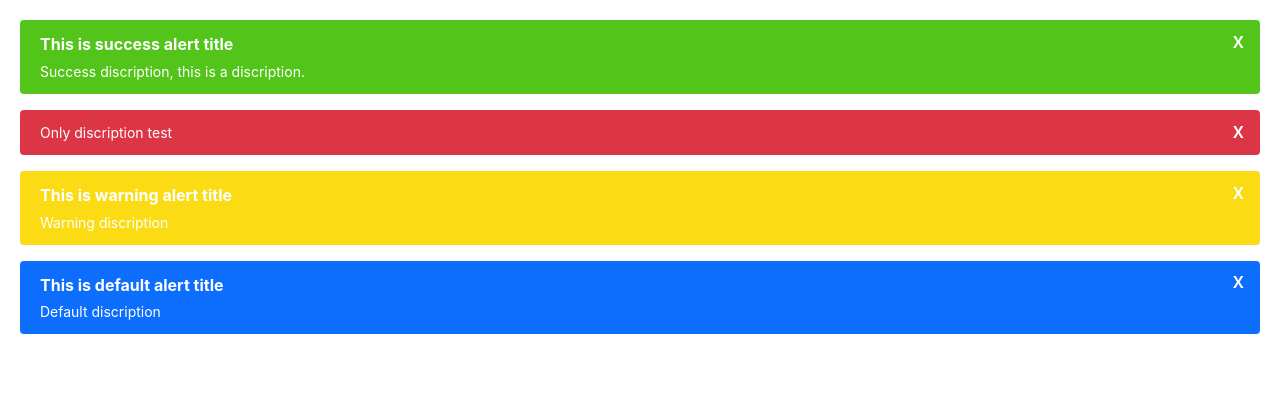
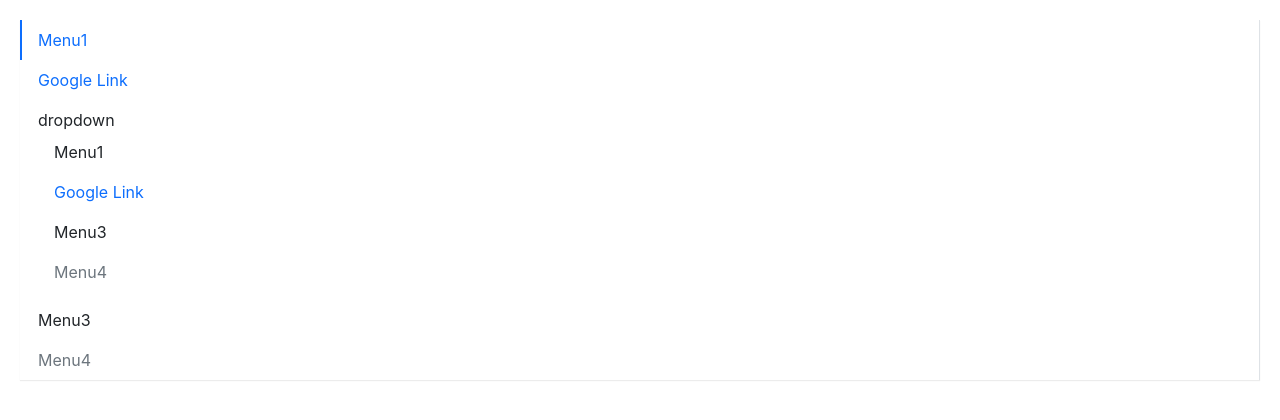
Before and after one commit to gma201011/gntd, a React (Create React App) app: page / in a window 1280 px wide. Shown: the top 420 px of the page. Built offline with nearby package versions, Linux system fonts and the light colour scheme.

Commit message:
feat: menu component

```diff
--- a/src/app.tsx
+++ b/src/app.tsx
@@ -1,14 +1,34 @@
 import React from "react";
-import Alert, { AlertType } from "./components/Alert/alert";
+import Menu, { MenuProps } from "./components/Menu/menu";
+import MenuItem, { MenuItemProps } from "./components/Menu/menuItem";
+import SubMenu, { SubMenuProps } from "./components/Menu/subMenu";
 
-const App = () => {
+const App = (props: any) => {
   return (
     <>
       <div style={{ margin: "20px" }}>
-        <Alert title="This is success alert title" discription="Success discription, this is a discription. " alertType={AlertType.Success} />
-        <Alert discription="Only discription test"  alertType={AlertType.Danger} />
-        <Alert title="This is warning alert title" discription="Warning discription"  alertType={AlertType.Warning} />
-        <Alert title="This is default alert title" discription="Default discription" alertType={AlertType.Default} />
+        <Menu onSelect={(index) => console.log("index", index)} mode="vertical" defaultOpenSubMenus={['2']}>
+        {/* <Menu onSelect={(index) => console.log("index", index)} mode="vertical"> */}
+        {/* <Menu onSelect={(index) => console.log("index", index)}> */}
+          <MenuItem>Menu1</MenuItem>
+          <MenuItem>
+            <a target="_blank" href="https://www.google.com">
+              Google Link
+            </a>
+          </MenuItem>
+          <SubMenu title="dropdown">
+            <MenuItem>Menu1</MenuItem>
+            <MenuItem>
+              <a target="_blank" href="https://www.google.com">
+                Google Link
+              </a>
+            </MenuItem>
+            <MenuItem>Menu3</MenuItem>
+            <MenuItem disabled>Menu4</MenuItem>
+          </SubMenu>
+          <MenuItem>Menu3</MenuItem>
+          <MenuItem disabled>Menu4</MenuItem>
+        </Menu>
       </div>
     </>
   );
--- /dev/null
+++ b/src/components/Menu/_style.scss
@@ -0,0 +1,90 @@
+.menu {
+  display: flex;
+  flex-wrap: wrap;
+  padding-left: 0;
+  margin-bottom: 30px;
+  list-style: none;
+  border-bottom: $menu-border-width solid $menu-border-color;
+  box-shadow: $menu-box-shadow;
+
+  .menu-item {
+    padding: $menu-item-padding-y $menu-item-padding-x;
+    cursor: pointer;
+    transition: $menu-transition;
+    &.is-disabled {
+      color: $menu-item-disabled-color;
+      pointer-events: none;
+      cursor: default;
+    }
+    &.is-active,
+    &:hover{
+      color: $menu-item-active-color;
+      border-bottom: $menu-item-active-border-width solid
+        $menu-item-active-color;
+    }
+    & > a:hover {
+      text-decoration: none;
+    }
+  }
+}
+
+.menu-vertical {
+  flex-direction: column;
+  border-bottom: 0px;
+  border-right: $menu-border-width solid $menu-border-color;
+  > .menu-item {
+    border-left: $menu-item-active-border-width solid transparent;
+    &.is-active,
+    &:hover {
+      border-bottom: 0px;
+      border-left: $menu-item-active-border-width solid $menu-item-active-color;
+    }
+  }
+  .submenu {
+    display: none;
+  }
+  .submenu.menu-opened {
+    display: block;
+  }
+}
+
+.menu-horizontal {
+  > .menu-item {
+    border-bottom: $menu-item-active-border-width solid transparent;
+  }
+  .submenu {
+    display: none;
+    position: absolute;
+    background: $white;
+    z-index: 100;
+    top: calc(100% + 8px);
+    left: 0;
+    border: $menu-border-width solid $menu-border-color;
+    box-shadow: $submenu-box-shadow;
+  }
+  .submenu.menu-opened {
+    display: block;
+  }
+}
+
+.submenu-item {
+  position: relative;
+}
+
+.submenu {
+  list-style: none;
+  padding-left: 0;
+  white-space: nowrap;
+  .menu-item {
+    padding: $menu-item-padding-y $menu-item-padding-x;
+    cursor: pointer;
+    transition: $menu-transition;
+    color: $body-color;
+    border: 0px;
+    &.is-active,
+    &:hover {
+      color: $menu-item-active-color !important;
+      border: 0px;
+    }
+  }
+}
--- /dev/null
+++ b/src/components/Menu/menu.tsx
@@ -0,0 +1,77 @@
+import React, { createContext, useState } from "react";
+import classNames from "classnames";
+
+type MenuMode = "horizontal" | "vertical";
+type selctedCallback = (selctedIndex: string) => void;
+
+export interface MenuProps {
+  defaultIndex?: string;
+  className?: string;
+  mode?: MenuMode;
+  style?: React.CSSProperties;
+  onSelect?: selctedCallback;
+  children?: React.ReactNode;
+  defaultOpenSubMenus?: string[];
+}
+
+interface IMenuContext {
+  index: string;
+  onSelect?: selctedCallback;
+  mode?: MenuMode;
+  defaultOpenSubMenus?: string[];
+}
+
+export const MenuContext = createContext<IMenuContext>({ index: "0" });
+
+const Menu: React.FC<MenuProps> = (props) => {
+  const { className, mode, children, style, defaultIndex, onSelect, defaultOpenSubMenus } = props;
+  const [currentActive, setCurrentActive] = useState(defaultIndex);
+  const classes = classNames("menu", className, {
+    "menu-vertical": mode === "vertical",
+    "menu-horizontal": mode === "horizontal",
+  });
+
+  const handleMenuClick = (index: string) => {
+    setCurrentActive(index);
+    if (onSelect) {
+      onSelect(index);
+    }
+  };
+
+  const renderChildren = () => {
+    return React.Children.map(children, (child, index) => {
+      const childElement =
+        child as React.FunctionComponentElement<IMenuContext>;
+      const { displayName } = childElement.type;
+      if (displayName === "MenuItem" || displayName === "SubMenu") {
+        return React.cloneElement(childElement, { index: index.toString() });
+      } else {
+        console.error(
+          "Warning: Menu has a child which is not a MenuItem component."
+        );
+      }
+    });
+  };
+
+  const passedContext: IMenuContext = {
+    index: currentActive || "0",
+    onSelect: handleMenuClick,
+    mode,
+    defaultOpenSubMenus,
+  };
+  return (
+    <ul className={classes} style={style}>
+      <MenuContext.Provider value={passedContext}>
+        {renderChildren()}
+      </MenuContext.Provider>
+    </ul>
+  );
+};
+
+Menu.defaultProps = {
+  defaultIndex: "0",
+  mode: "horizontal",
+  defaultOpenSubMenus: []
+};
+
+export default Menu;
--- /dev/null
+++ b/src/components/Menu/menuItem.tsx
@@ -0,0 +1,35 @@
+import React, { useContext } from "react";
+import classNames from "classnames";
+import { MenuContext } from "./menu";
+
+export interface MenuItemProps {
+  index?: string;
+  disabled?: boolean;
+  className?: string;
+  style?: React.CSSProperties;
+  children?: React.ReactNode;
+}
+
+const MenuItem: React.FC<MenuItemProps> = (props) => {
+  const { className, style, disabled, children, index } = props;
+  const context = useContext(MenuContext);
+  const classes = classNames("menu-item", className, {
+    "is-disabled": disabled,
+    "is-active": context.index === index,
+  });
+
+  const handleClick = () => {
+    if (context.onSelect && !disabled && typeof index === "string") {
+      context.onSelect(index);
+    }
+  };
+  return (
+    <li onClick={handleClick} className={classes} style={style}>
+      {children}
+    </li>
+  );
+};
+
+MenuItem.displayName = "MenuItem";
+
+export default MenuItem;
--- /dev/null
+++ b/src/components/Menu/subMenu.tsx
@@ -0,0 +1,92 @@
+import React, { useContext, useState } from "react";
+import classNames from "classnames";
+import { MenuContext } from "./menu";
+import { MenuItemProps } from "./menuItem";
+
+export interface SubMenuProps {
+  index?: string;
+  title: string;
+  className?: string;
+  children?: React.ReactNode;
+}
+
+const SubMenu: React.FC<SubMenuProps> = (props) => {
+  const { index, title, children, className } = props;
+
+  const context = useContext(MenuContext);
+  const openedSubmenus = context.defaultOpenSubMenus as Array<string>;
+  const isOpen = (index && context.mode === "vertical") ? openedSubmenus.includes(index) : false;
+
+  const [menuOpen, setMenuOpen] = useState(isOpen);
+
+  const classes = classNames("menu-item submenu-item", className, {
+    "menu-opened": context.index === index,
+  });
+
+  const handleClick = (e: React.MouseEvent) => {
+    e.preventDefault();
+    if (context.mode === "vertical") {
+      setMenuOpen(!menuOpen);
+    }
+  };
+
+  let timer: any;
+  const handleMouse = (e: React.MouseEvent, toggle: boolean) => {
+    if (timer) clearTimeout(timer);
+    e.preventDefault();
+    timer = setTimeout(() => {
+      setMenuOpen(toggle);
+    }, 300);
+  };
+
+  const clickEvents =
+    context.mode === "vertical"
+      ? {
+          onClick: handleClick,
+        }
+      : {};
+
+  const hoverEvents =
+    context.mode !== "vertical"
+      ? {
+          onMouseEnter: (e: React.MouseEvent) => {
+            handleMouse(e, true);
+          },
+          onMouseLeave: (e: React.MouseEvent) => {
+            handleMouse(e, false);
+          },
+        }
+      : {};
+
+  const renderChildren = () => {
+    const subMenuClasses = classNames("submenu", {
+      "menu-opened": menuOpen,
+    });
+    const childrenComponent = React.Children.map(children, (child, childIndex) => {
+      const childElement =
+        child as React.FunctionComponentElement<MenuItemProps>;
+      if (childElement.type.displayName === "MenuItem") {
+        return React.cloneElement(childElement, {
+          index: `${index}-${childIndex}`
+        });
+      } else {
+        console.error(
+          "Warning: Submenu has a child which is not a MenuItem component."
+        );
+      }
+    });
+    return <ul className={subMenuClasses}>{childrenComponent}</ul>;
+  };
+
+  return (
+    <li key={index} className={classes} {...hoverEvents}>
+      <div className="submenu-title" {...clickEvents}>
+        {title}
+      </div>
+      {renderChildren()}
+    </li>
+  );
+};
+
+SubMenu.displayName = "SubMenu";
+export default SubMenu;
--- a/src/styles/index.scss
+++ b/src/styles/index.scss
@@ -4,3 +4,4 @@
 
 @import "../components/Button/style";
 @import "../components/Alert/style";
+@import "../components/Menu/style";
```
